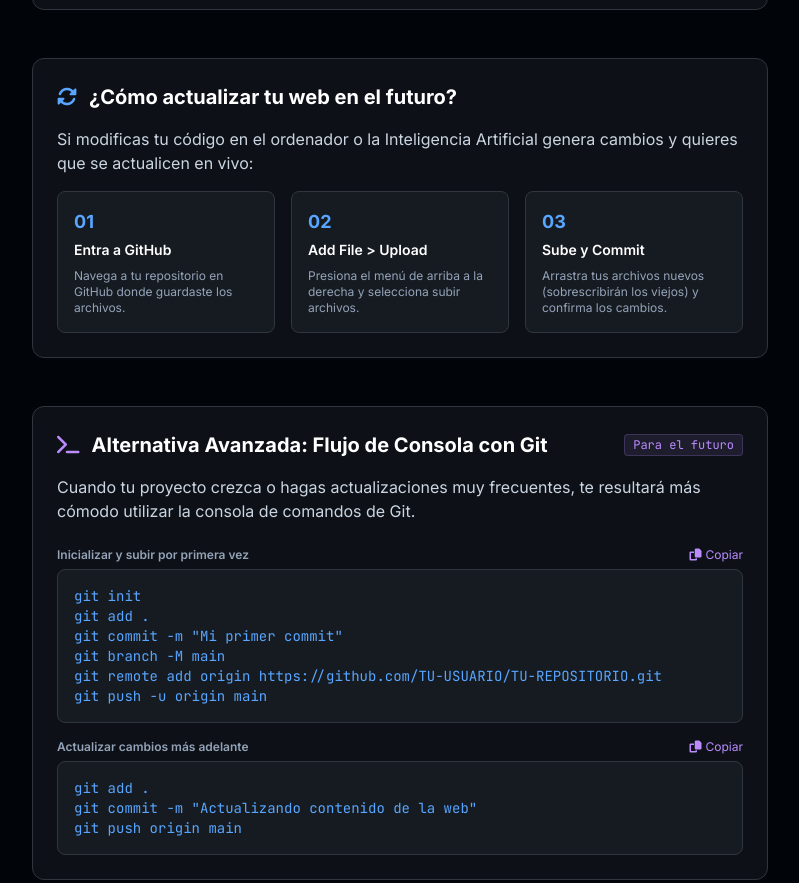
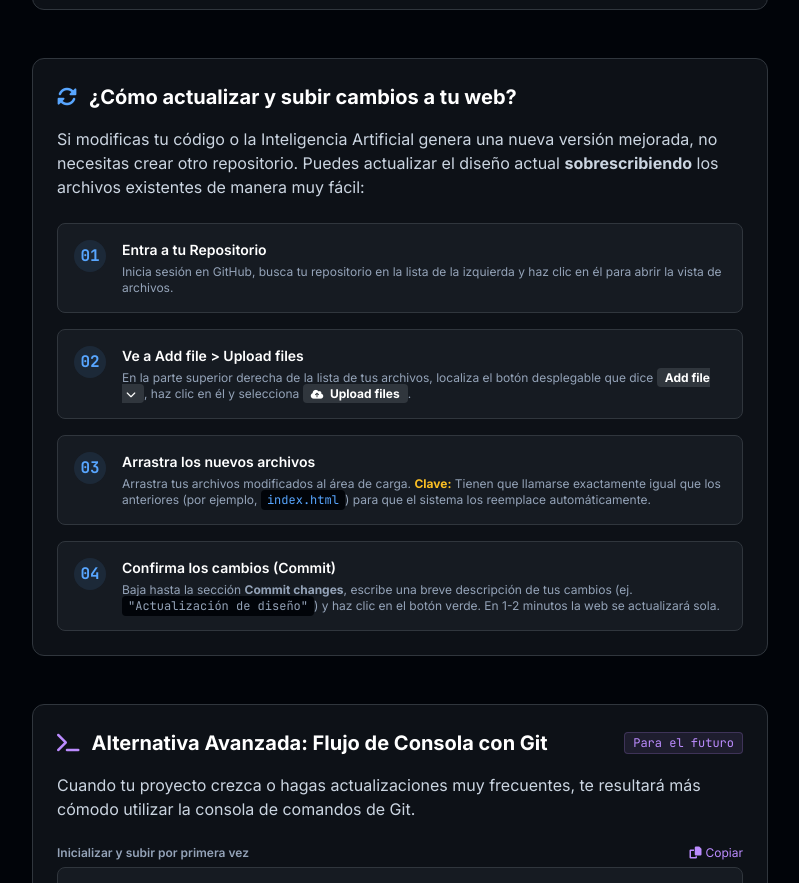
Before and after one commit to arrobapi/tutorial-github-pages, a plain HTML site: page index.html in a window 1280 px wide. Shown: the part 2712-3595 px from the top of the page, without its empty margins (432-1231 px from the left). Drawn offline with nearby package versions, Linux system fonts and the light colour scheme.

Commit message:
Añadida la opción de actualización

```diff
--- a/index.html
+++ b/index.html
@@ -479,29 +479,42 @@
             </section>
 
             <!-- EXTRA: ACTUALIZAR LA WEB EN EL FUTURO -->
-            <section id="updates" class="bg-github-dark border border-github-border rounded-xl p-6 transition duration-300 hover:border-slate-500/30">
+            <section id="updates" class="bg-github-dark border border-github-border rounded-xl p-6 transition duration-300 hover:border-github-blue/30">
                 <h3 class="text-xl font-bold text-white mb-4 flex items-center space-x-3">
                     <i class="fa-solid fa-rotate text-github-blue"></i>
-                    <span>¿Cómo actualizar tu web en el futuro?</span>
+                    <span>¿Cómo actualizar y subir cambios a tu web?</span>
                 </h3>
-                <p class="text-slate-300 text-sm md:text-base mb-4 leading-relaxed">
-                    Si modificas tu código en el ordenador o la Inteligencia Artificial genera cambios y quieres que se actualicen en vivo:
+                <p class="text-slate-300 text-sm md:text-base mb-6 leading-relaxed">
+                    Si modificas tu código o la Inteligencia Artificial genera una nueva versión mejorada, no necesitas crear otro repositorio. Puedes actualizar el diseño actual <strong>sobrescribiendo</strong> los archivos existentes de manera muy fácil:
                 </p>
-                <div class="grid grid-cols-1 md:grid-cols-3 gap-4">
-                    <div class="bg-github-card p-4 rounded-lg border border-github-border">
-                        <div class="text-github-blue font-bold text-lg mb-1">01</div>
-                        <h4 class="text-sm font-semibold text-white mb-2">Entra a GitHub</h4>
-                        <p class="text-xs text-slate-400">Navega a tu repositorio en GitHub donde guardaste los archivos.</p>
+                <div class="space-y-4">
+                    <div class="bg-github-card p-4 rounded-lg border border-github-border flex items-start space-x-4">
+                        <div class="bg-github-blue/10 text-github-blue font-mono font-bold text-base rounded-full w-8 h-8 flex items-center justify-center shrink-0">01</div>
+                        <div>
+                            <h4 class="text-sm font-semibold text-white mb-1">Entra a tu Repositorio</h4>
+                            <p class="text-xs text-slate-400">Inicia sesión en GitHub, busca tu repositorio en la lista de la izquierda y haz clic en él para abrir la vista de archivos.</p>
+                        </div>
                     </div>
-                    <div class="bg-github-card p-4 rounded-lg border border-github-border">
-                        <div class="text-github-blue font-bold text-lg mb-1">02</div>
-                        <h4 class="text-sm font-semibold text-white mb-2">Add File > Upload</h4>
-                        <p class="text-xs text-slate-400">Presiona el menú de arriba a la derecha y selecciona subir archivos.</p>
+                    <div class="bg-github-card p-4 rounded-lg border border-github-border flex items-start space-x-4">
+                        <div class="bg-github-blue/10 text-github-blue font-mono font-bold text-base rounded-full w-8 h-8 flex items-center justify-center shrink-0">02</div>
+                        <div>
+                            <h4 class="text-sm font-semibold text-white mb-1">Ve a Add file > Upload files</h4>
+                            <p class="text-xs text-slate-400">En la parte superior derecha de la lista de tus archivos, localiza el botón desplegable que dice <strong class="text-white bg-github-border px-2 py-0.5 rounded text-xs">Add file <i class="fa-solid fa-chevron-down text-[10px] ml-1"></i></strong>, haz clic en él y selecciona <strong class="text-white bg-github-border px-2 py-0.5 rounded text-xs"><i class="fa-solid fa-cloud-arrow-up mr-1 text-[10px]"></i> Upload files</strong>.</p>
+                        </div>
                     </div>
-                    <div class="bg-github-card p-4 rounded-lg border border-github-border">
-                        <div class="text-github-blue font-bold text-lg mb-1">03</div>
-                        <h4 class="text-sm font-semibold text-white mb-2">Sube y Commit</h4>
-                        <p class="text-xs text-slate-400">Arrastra tus archivos nuevos (sobrescribirán los viejos) y confirma los cambios.</p>
+                    <div class="bg-github-card p-4 rounded-lg border border-github-border flex items-start space-x-4">
+                        <div class="bg-github-blue/10 text-github-blue font-mono font-bold text-base rounded-full w-8 h-8 flex items-center justify-center shrink-0">03</div>
+                        <div>
+                            <h4 class="text-sm font-semibold text-white mb-1">Arrastra los nuevos archivos</h4>
+                            <p class="text-xs text-slate-400">Arrastra tus archivos modificados al área de carga. <strong class="text-amber-400">Clave:</strong> Tienen que llamarse exactamente igual que los anteriores (por ejemplo, <code class="bg-github-darker text-github-blue px-1.5 py-0.5 rounded font-mono text-xs">index.html</code>) para que el sistema los reemplace automáticamente.</p>
+                        </div>
+                    </div>
+                    <div class="bg-github-card p-4 rounded-lg border border-github-border flex items-start space-x-4">
+                        <div class="bg-github-blue/10 text-github-blue font-mono font-bold text-base rounded-full w-8 h-8 flex items-center justify-center shrink-0">04</div>
+                        <div>
+                            <h4 class="text-sm font-semibold text-white mb-1">Confirma los cambios (Commit)</h4>
+                            <p class="text-xs text-slate-400">Baja hasta la sección <strong>Commit changes</strong>, escribe una breve descripción de tus cambios (ej. <code class="bg-github-darker text-slate-400 px-1.5 py-0.5 rounded font-mono text-xs">"Actualización de diseño"</code>) y haz clic en el botón verde. En 1-2 minutos la web se actualizará sola.</p>
+                        </div>
                     </div>
                 </div>
             </section>
```
